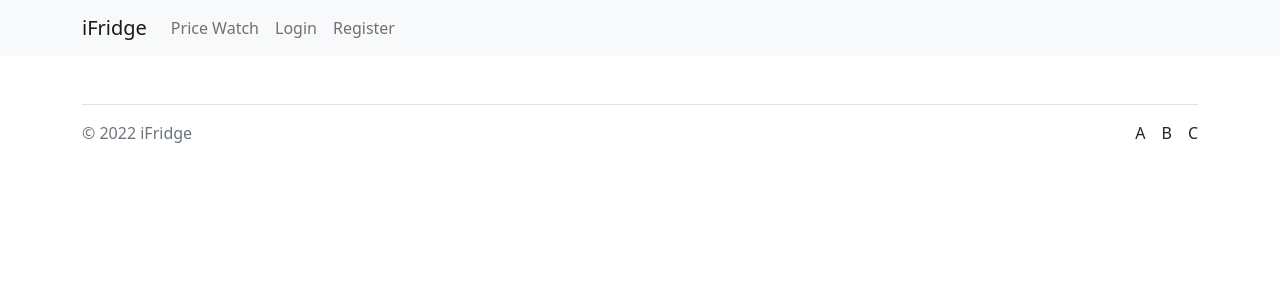
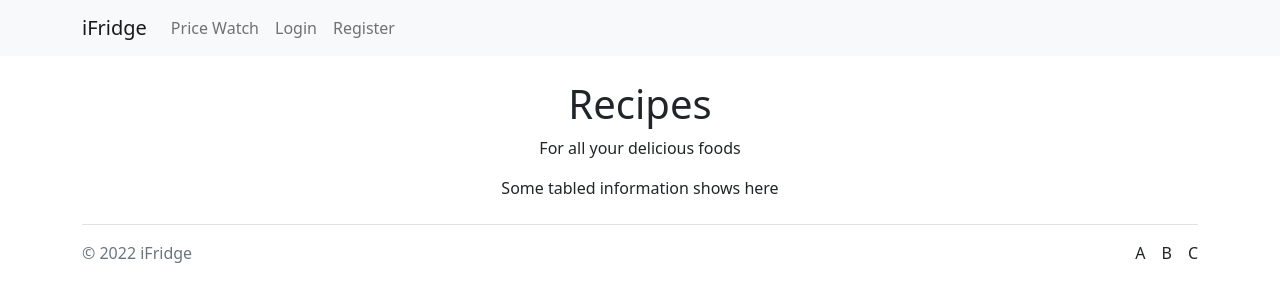
Before and after one commit to TheIFridge/fridge-website, a React (Create React App) app: page /recepies in a window 1280 px wide. Shown: the top 302 px of the page. Built offline with nearby package versions, Linux system fonts and the light colour scheme; no server answers.

Commit message:
recipes page added

```diff
--- a/src/App.js
+++ b/src/App.js
@@ -22,6 +22,7 @@ import ShoppingList from './pages/ShoppingList';
 import Inventory from './pages/Inventory';
 import PriceWatch from './pages/PriceWatch';
 import Settings from './pages/Settings';
+import Recepies from './pages/Recepies';
 
 // styles
 import './style/App.css';
@@ -60,6 +61,7 @@ function App() {
 						<Route exact path="/shoppinglist" element={<ShoppingList/>} />
 						<Route exact path="/inventory" element={<Inventory/>} />
 						<Route exact path="/pricewatch" element={<PriceWatch/>} />
+						<Route exact path="/recepies" element={<Recepies/>} />
 						<Route exact path="/settings" element={<Settings/>} />
 					</Routes>
 				</div>
--- a/src/components/Navbar.js
+++ b/src/components/Navbar.js
@@ -27,6 +27,7 @@ export default function NavigationBar() {
                             <Nav.Link href="/pricewatch">Price Watch</Nav.Link>
                             <Nav.Link href="/shoppinglist">Shopping List</Nav.Link>
                             <Nav.Link href="/inventory">Inventory</Nav.Link>
+                            <Nav.Link href="/recepies">Recepies</Nav.Link>
                             <NavDropdown title="Profile" id="basic-nav-dropdown">
                                 <NavDropdown.Item href="/settings">Settings</NavDropdown.Item>
                                 <NavDropdown.Item href="/logout">Logout</NavDropdown.Item>
--- /dev/null
+++ b/src/pages/Recepies.js
@@ -0,0 +1,13 @@
+// react
+import React from 'react';
+
+// main function
+export default function Recepies() {
+    return (
+        <div>
+            <h1>Recipes</h1>
+            <p>For all your delicious foods</p>
+            <p>Some tabled information shows here</p>
+        </div>
+    )
+}
```
